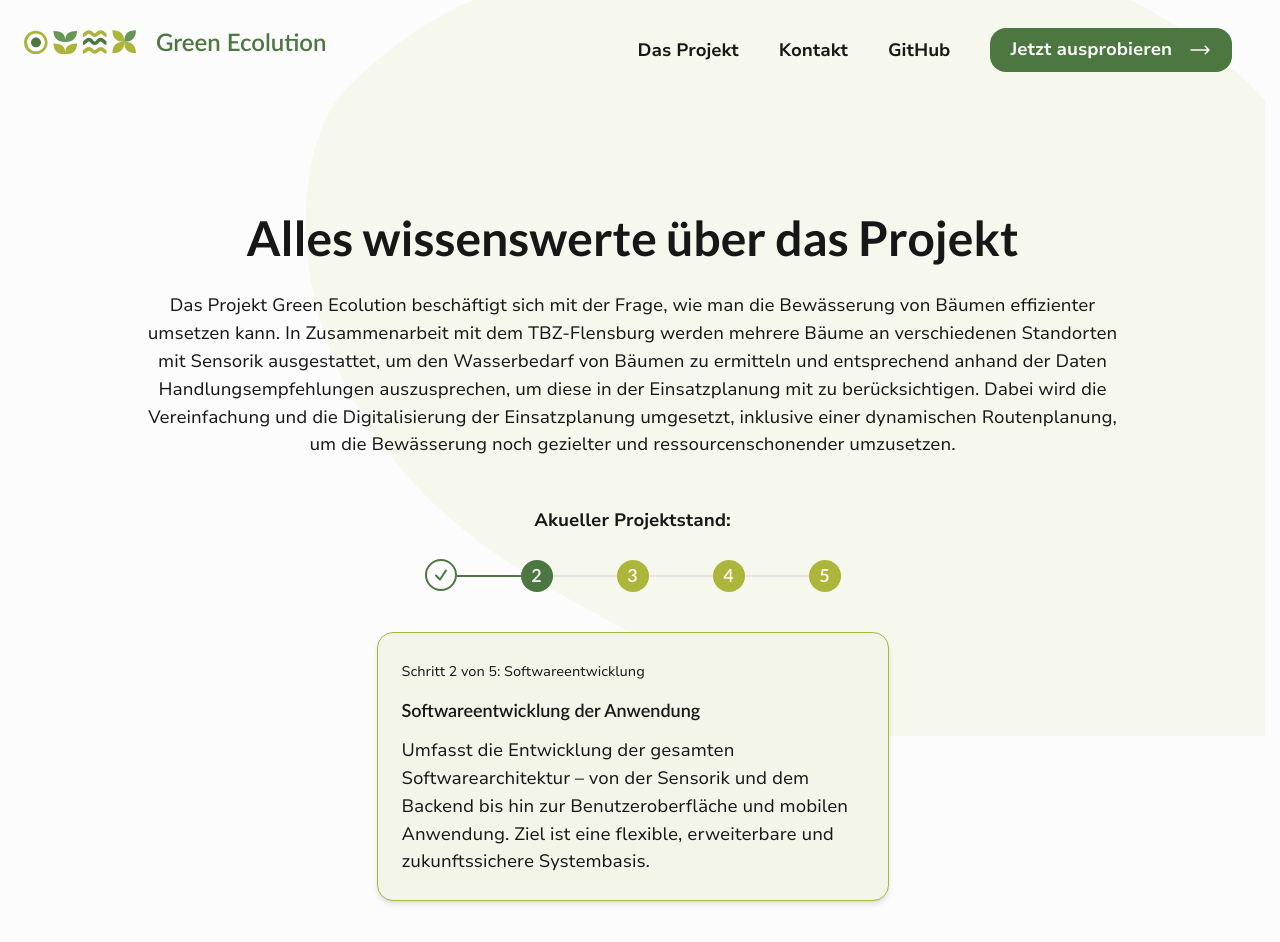
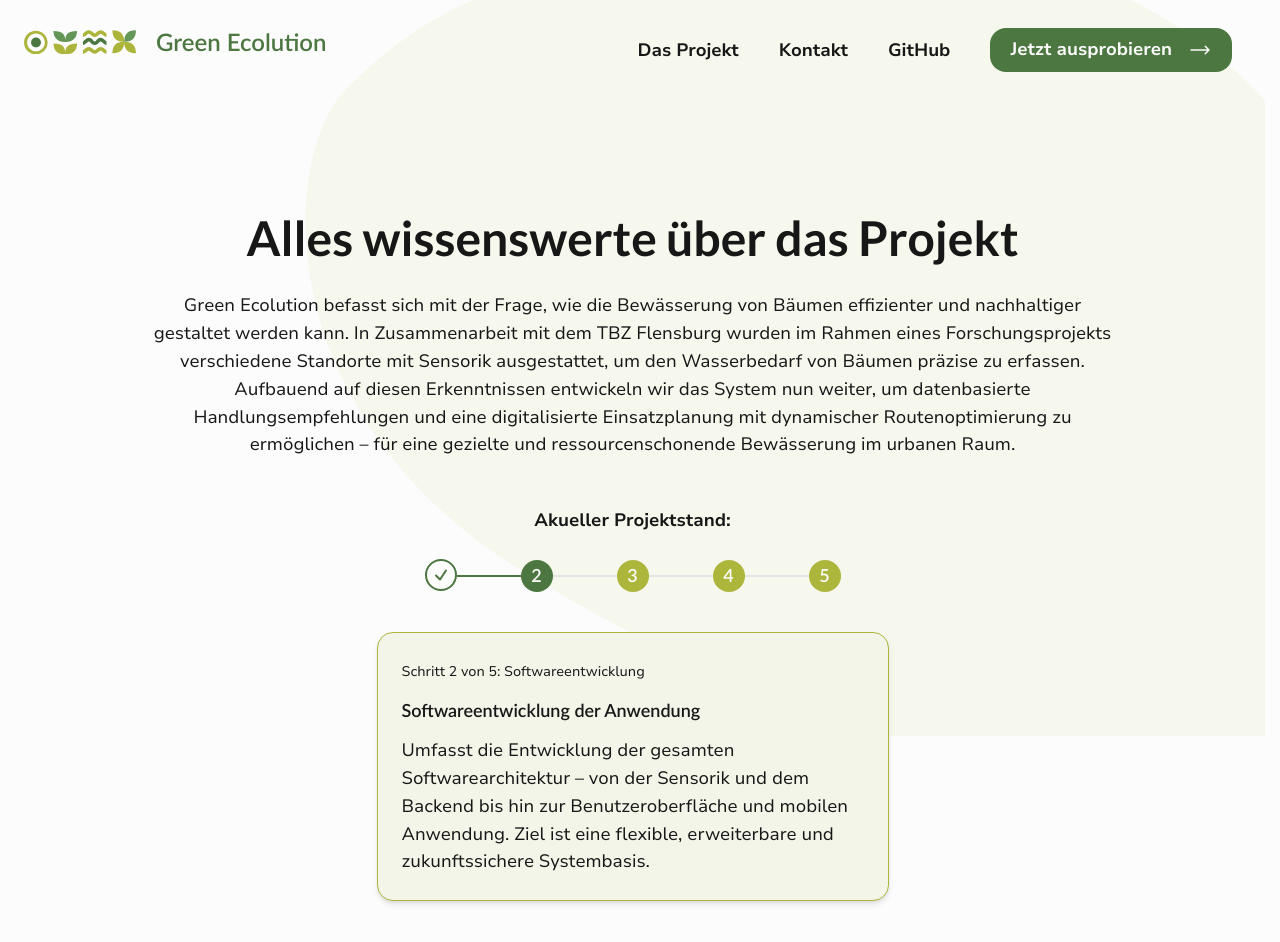
Before and after one commit to green-ecolution/project-website, a React (Vite) app: page /projekt in a window 1280 px wide. Shown: the top 942 px of the page. Built offline with nearby package versions, Linux system fonts and the light colour scheme.

Commit message:
feat: update hero description in project page

```diff
--- a/src/tsx/pages/ProjectPage.tsx
+++ b/src/tsx/pages/ProjectPage.tsx
@@ -23,11 +23,11 @@ function ProjectPage() {
 
   const heroHeadline = 'Alles wissenswerte über das Projekt'
   const heroDescription =
-    'Das Projekt Green Ecolution beschäftigt sich mit der Frage, wie man die Bewässerung von Bäumen effizienter umsetzen kann. \
-        In Zusammenarbeit mit dem TBZ-Flensburg werden mehrere Bäume an verschiedenen Standorten mit Sensorik ausgestattet, \
-        um den Wasserbedarf von Bäumen zu ermitteln und entsprechend anhand der Daten Handlungsempfehlungen auszusprechen, um diese \
-        in der Einsatzplanung mit zu berücksichtigen. Dabei wird die Vereinfachung und die Digitalisierung der Einsatzplanung umgesetzt, \
-        inklusive einer dynamischen Routenplanung, um die Bewässerung noch gezielter und ressourcenschonender umzusetzen.'
+    'Green Ecolution befasst sich mit der Frage, wie die Bewässerung von Bäumen effizienter und nachhaltiger gestaltet werden kann. \
+  In Zusammenarbeit mit dem TBZ Flensburg wurden im Rahmen eines Forschungsprojekts verschiedene Standorte mit Sensorik ausgestattet, \
+  um den Wasserbedarf von Bäumen präzise zu erfassen. Aufbauend auf diesen Erkenntnissen entwickeln wir das System nun weiter, \
+  um datenbasierte Handlungsempfehlungen und eine digitalisierte Einsatzplanung mit dynamischer Routenoptimierung zu ermöglichen – \
+  für eine gezielte und ressourcenschonende Bewässerung im urbanen Raum.'
 
   return (
     <main className="relative overflow-hidden before:bg-cover before:bg-background-light-dot before:w-4/5 before:h-[100vh] before:max-h-[45rem] before:absolute before:-right-4 before:-top-16 before:-z-10 before:bg-no-repeat sm:before:-right-10 lg:before:max-h-[55rem] xl:before:w-[70rem] xl:before:-right-40 2xl:before:right-[10%] 2xl:before:bg-contain">
```
